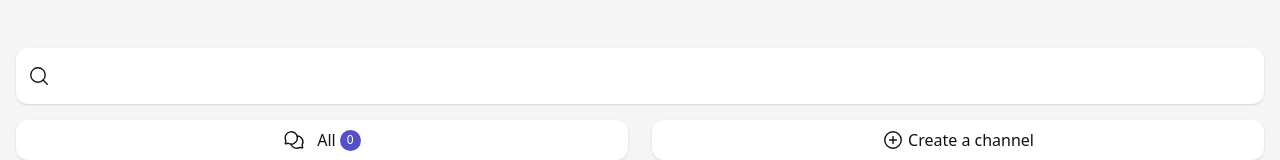
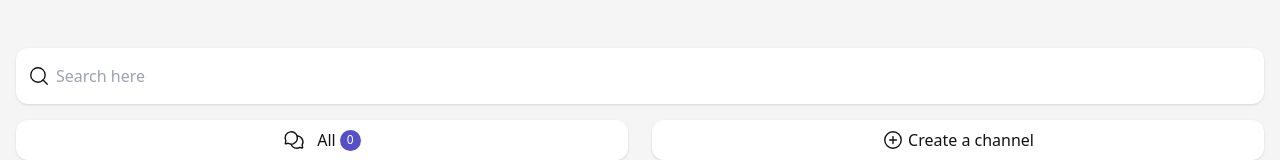
Before and after one commit to devsantosbruno/chat-realtime, a React (Vite) app in the folder frontend/: page /home in a window 1280 px wide. Shown: the top 160 px of the page. Built offline with nearby package versions, Linux system fonts and the light colour scheme; no server answers; sample sign-in values are in the browser's storage.

Commit message:
feat: placeholder for search

```diff
--- a/frontend/src/components/NavbarMobile.tsx
+++ b/frontend/src/components/NavbarMobile.tsx
@@ -32,6 +32,7 @@ export function NavbarMobile(props: any) {
             className="text-[#121212] dark:text-white bg-transparent border-none outline-none py-4"
             type="text"
             id="search"
+            placeholder="Search here"
             autoComplete="off"
             onChange={(event) => {
               props.onChangeFilterText(event.target.value);
```
